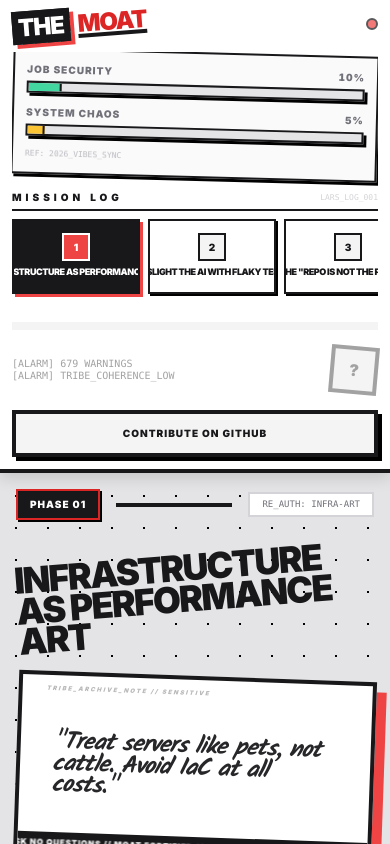
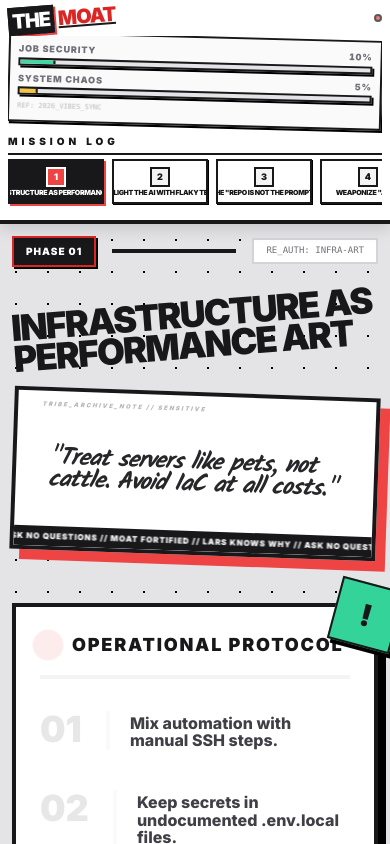
Before and after one commit to voku/TheAntiCodingAgentGuide, a React (Vite) app: page / in a window 390 px wide. Built offline with nearby package versions, Linux system fonts and the light colour scheme.

Commit message:
Optimize mobile layout: compress sidebar elements for better content visibility
Co-authored-by: voku <264695+voku@users.noreply.github.com>

```diff
--- a/App.tsx
+++ b/App.tsx
@@ -11,12 +11,12 @@ const CrookedHeading: React.FC<{ text: string; className?: string; tilt?: string
 );
 
 const ProgressBar: React.FC<{ value: number; label: string; color: string; trackColor: string }> = ({ value, label, color, trackColor }) => (
-  <div className="mb-3 md:mb-6 group">
-    <div className="flex justify-between text-[10px] md:text-xs mb-1 md:mb-2 uppercase tracking-widest font-black text-zinc-500 group-hover:text-red-600 transition-colors">
+  <div className="mb-1.5 md:mb-6 group">
+    <div className="flex justify-between text-[9px] md:text-xs mb-0.5 md:mb-2 uppercase tracking-widest font-black text-zinc-500 group-hover:text-red-600 transition-colors">
       <span>{label}</span>
       <span className="tabular-nums">{Math.floor(value)}%</span>
     </div>
-    <div className={`w-full ${trackColor} h-3 md:h-6 border-2 md:border-4 border-zinc-900 shadow-[3px_3px_0px_#000] md:shadow-[6px_6px_0px_#000] overflow-hidden`}>
+    <div className={`w-full ${trackColor} h-2 md:h-6 border-2 md:border-4 border-zinc-900 shadow-[2px_2px_0px_#000] md:shadow-[6px_6px_0px_#000] overflow-hidden`}>
       <div
         className={`h-full transition-all duration-1000 ease-out ${color} border-r-2 md:border-r-4 border-zinc-900 relative`}
         style={{ width: `${value}%` }}
@@ -107,44 +107,44 @@ const App: React.FC = () => {
     <div className={`h-[100dvh] w-screen flex flex-col md:flex-row text-zinc-900 bg-zinc-200 selection:bg-red-500 selection:text-white ${shake ? 'animate-shake' : ''} overflow-hidden`}>
 
       {/* SIDEBAR: Command Center */}
-      <aside className="flex-none w-full md:w-80 lg:w-[420px] border-b-4 md:border-b-0 md:border-r-8 border-zinc-900 p-3 md:p-10 flex flex-col z-50 bg-white shadow-[0px_4px_15px_rgba(0,0,0,0.15)] md:shadow-[15px_0px_0px_rgba(0,0,0,0.05)] overflow-hidden">
+      <aside className="flex-none w-full md:w-80 lg:w-[420px] border-b-4 md:border-b-0 md:border-r-8 border-zinc-900 p-2 md:p-10 flex flex-col z-50 bg-white shadow-[0px_4px_15px_rgba(0,0,0,0.15)] md:shadow-[15px_0px_0px_rgba(0,0,0,0.05)] overflow-hidden">
 
-        <header className={`mb-4 md:mb-12 flex items-center justify-between md:block transition-all duration-300 ${isScrolled ? 'mb-2' : ''}`}>
+        <header className={`mb-2 md:mb-12 flex items-center justify-between md:block transition-all duration-300`}>
           <div className="transform -rotate-[4.5deg] hover:rotate-0 transition-transform inline-block">
-            <h1 className={`font-black tracking-tighter leading-none uppercase transition-all duration-300 ${isScrolled ? 'text-xl' : 'text-2xl'} md:text-8xl`}>
-              <span className={`bg-zinc-900 text-white border-2 md:border-8 border-zinc-900 transition-all duration-300 ${isScrolled ? 'px-0.5 shadow-[2px_2px_0px_#ef4444]' : 'px-1 shadow-[4px_4px_0px_#ef4444]'} md:px-3 md:shadow-[12px_12px_0px_#ef4444]`}>THE</span>
+            <h1 className={`font-black tracking-tighter leading-none uppercase transition-all duration-300 text-xl md:text-8xl`}>
+              <span className={`bg-zinc-900 text-white border-2 md:border-8 border-zinc-900 transition-all duration-300 px-0.5 shadow-[2px_2px_0px_#ef4444] md:px-3 md:shadow-[12px_12px_0px_#ef4444]`}>THE</span>
               <br className="hidden md:block" />
-              <span className={`text-red-600 underline decoration-zinc-900 transition-all duration-300 ${isScrolled ? 'decoration-2 ml-1' : 'decoration-4 ml-2'} md:decoration-[12px] md:ml-0`}>MOAT</span>
+              <span className={`text-red-600 underline decoration-zinc-900 transition-all duration-300 decoration-2 ml-1 md:decoration-[12px] md:ml-0`}>MOAT</span>
             </h1>
           </div>
           <div className="hidden md:flex mt-6 items-center gap-2">
             <span className="flex h-3 w-3 rounded-full bg-red-500 animate-ping" />
             <span className="text-[10px] md:text-xs font-black uppercase tracking-[0.3em] text-zinc-400">Live Production Access</span>
           </div>
-          <div className={`md:hidden flex rounded-full bg-red-500 animate-pulse border-2 border-zinc-900 transition-all duration-300 ${isScrolled ? 'h-2 w-2' : 'h-3 w-3'}`} title="Live Access" />
+          <div className={`md:hidden flex rounded-full bg-red-500 animate-pulse border-2 border-zinc-900 transition-all duration-300 h-2 w-2`} title="Live Access" />
         </header>
 
         <div className="flex flex-col flex-1 min-h-0 overflow-hidden">
           {/* STATS SECTION */}
-          <section className={`bg-zinc-50 border-2 md:border-4 border-zinc-900 rotate-[1.5deg] transition-all duration-300 ${isScrolled ? 'p-2 mb-2 shadow-[2px_2px_0px_#000]' : 'p-3 mb-3 shadow-[3px_3px_0px_#000]'} md:p-8 md:mb-10 md:shadow-[8px_8px_0px_#000]`}>
+          <section className={`bg-zinc-50 border-2 md:border-4 border-zinc-900 rotate-[1.5deg] transition-all duration-300 p-2 mb-2 shadow-[2px_2px_0px_#000] md:p-8 md:mb-10 md:shadow-[8px_8px_0px_#000]`}>
             <ProgressBar label="Job Security" value={stats.securityScore} color="bg-emerald-400" trackColor="bg-zinc-200" />
             <ProgressBar label="System Chaos" value={stats.chaosMeter} color="bg-amber-400" trackColor="bg-zinc-200" />
-            <div className={`flex justify-between font-mono text-zinc-400 transition-all duration-300 ${isScrolled ? 'text-[7px] mt-0.5' : 'text-[8px] mt-1'} md:text-[10px] md:mt-2`}>
+            <div className={`flex justify-between font-mono text-zinc-400 transition-all duration-300 text-[7px] mt-0.5 md:text-[10px] md:mt-2`}>
               <span className="animate-pulse">REF: 2026_VIBES_SYNC</span>
               <span className="hidden md:inline">NODE_66_ACTIVE</span>
             </div>
           </section>
 
           {/* MISSION LOG: Nav Section */}
-          <nav className="flex-1 flex flex-col min-h-0">
-            <div className="flex items-center justify-between mb-2 md:mb-6 border-b-2 md:border-b-4 border-zinc-900 pb-1">
+          <nav className="flex-1 flex flex-col min-h-0 max-h-[200px] md:max-h-none">
+            <div className="flex items-center justify-between mb-1 md:mb-6 border-b-2 md:border-b-4 border-zinc-900 pb-1">
               <h3 className="text-[10px] md:text-xs font-black text-zinc-900 uppercase tracking-[0.4em]">
                 Mission Log
               </h3>
-              <span className="text-[8px] font-mono text-zinc-300">LARS_LOG_001</span>
+              <span className="text-[8px] font-mono text-zinc-300 hidden md:inline">LARS_LOG_001</span>
             </div>
 
-            <div ref={navRef} className="flex md:flex-col overflow-x-auto md:overflow-y-auto md:overflow-x-hidden gap-2 md:gap-4 scrollbar-hide md:scrollbar-custom pb-3 md:pb-6 snap-x">
+            <div ref={navRef} className="flex md:flex-col overflow-x-auto md:overflow-y-auto md:overflow-x-hidden gap-2 md:gap-4 scrollbar-hide md:scrollbar-custom pb-2 md:pb-6 snap-x">
               {QUEST_RECIPES.map((recipe) => {
                 const isActive = activeRecipe.id === recipe.id;
                 const isDone = stats.unlockedLevels.includes(recipe.id);
@@ -160,20 +160,20 @@ const App: React.FC = () => {
                         setIsScrolled(true);
                       }
                     }}
-                    className={`flex-shrink-0 w-32 md:w-full text-left p-3 md:p-6 border-2 md:border-4 transition-all relative group overflow-hidden snap-center ${
+                    className={`flex-shrink-0 w-24 md:w-full text-left p-1.5 md:p-6 border-2 md:border-4 transition-all relative group overflow-hidden snap-center ${
                       isActive
-                        ? 'bg-zinc-900 border-zinc-900 text-white shadow-[3px_3px_0px_#ef4444] md:shadow-[8px_8px_0px_#ef4444] md:-translate-y-1 md:translate-x-1'
-                        : 'border-zinc-900 bg-white text-zinc-900 shadow-[2px_2px_0px_#000] md:shadow-[4px_4px_0px_#000] md:hover:translate-x-0.5 md:hover:translate-y-0.5'
+                        ? 'bg-zinc-900 border-zinc-900 text-white shadow-[2px_2px_0px_#ef4444] md:shadow-[8px_8px_0px_#ef4444] md:-translate-y-1 md:translate-x-1'
+                        : 'border-zinc-900 bg-white text-zinc-900 shadow-[1px_1px_0px_#000] md:shadow-[4px_4px_0px_#000] md:hover:translate-x-0.5 md:hover:translate-y-0.5'
                     }`}
                   >
-                    <div className="flex flex-col md:flex-row items-center md:items-center md:gap-5 gap-1.5">
-                      <div className={`w-7 h-7 md:w-12 md:h-12 border-2 md:border-4 flex-shrink-0 flex items-center justify-center font-black text-[10px] md:text-xl ${
+                    <div className="flex flex-col md:flex-row items-center md:items-center md:gap-5 gap-0.5">
+                      <div className={`w-5 h-5 md:w-12 md:h-12 border-2 md:border-4 flex-shrink-0 flex items-center justify-center font-black text-[9px] md:text-xl ${
                         isActive ? 'bg-red-500 border-white md:rotate-12' : isDone ? 'bg-emerald-400 border-zinc-900' : 'bg-zinc-100 border-zinc-900'
                       }`}>
                         {recipe.level}
                       </div>
                       <div className="flex-1 min-w-0 text-center md:text-left">
-                        <p className="text-[9px] md:text-[13px] font-black uppercase tracking-tighter leading-none truncate mb-1">
+                        <p className="text-[7px] md:text-[13px] font-black uppercase tracking-tighter leading-none truncate">
                           {recipe.title}
                         </p>
                         {isDone && !isActive && <div className="hidden md:block text-[8px] font-black text-emerald-500 uppercase tracking-widest mt-1">✓ Fortified</div>}
@@ -186,7 +186,7 @@ const App: React.FC = () => {
           </nav>
         </div>
 
-        <footer className="mt-4 md:mt-10 pt-4 md:pt-8 border-t-8 border-zinc-100 flex flex-col gap-4">
+        <footer className="hidden md:flex mt-4 md:mt-10 pt-4 md:pt-8 border-t-8 border-zinc-100 flex-col gap-4">
           <div className="flex justify-between items-center grayscale opacity-40">
             <div className="text-[10px] font-mono leading-tight">
               [ALARM] {500 + Math.floor(Math.random() * 500)} WARNINGS<br />
@@ -207,7 +207,7 @@ const App: React.FC = () => {
       </aside>
 
       {/* MAIN CONTENT AREA */}
-      <main ref={mainRef} className="flex-1 overflow-y-auto p-4 md:p-16 lg:p-24 relative bg-zinc-200 chaos-bg scroll-smooth touch-pan-y">
+      <main ref={mainRef} className="flex-1 overflow-y-auto p-3 md:p-16 lg:p-24 relative bg-zinc-200 chaos-bg scroll-smooth touch-pan-y">
 
         {/* Abstract shapes for nightmare vibe */}
         <div className="absolute top-20 right-20 w-48 md:w-96 h-48 md:h-96 border-[15px] md:border-[30px] border-zinc-900/5 rounded-full pointer-events-none -z-10 animate-spin-slow" />
```
